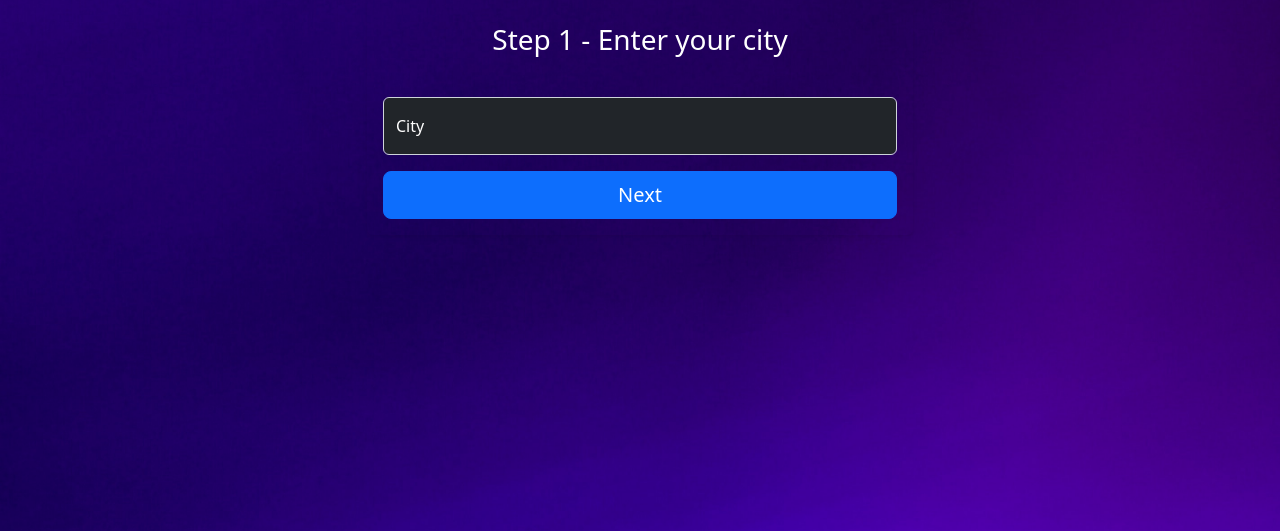
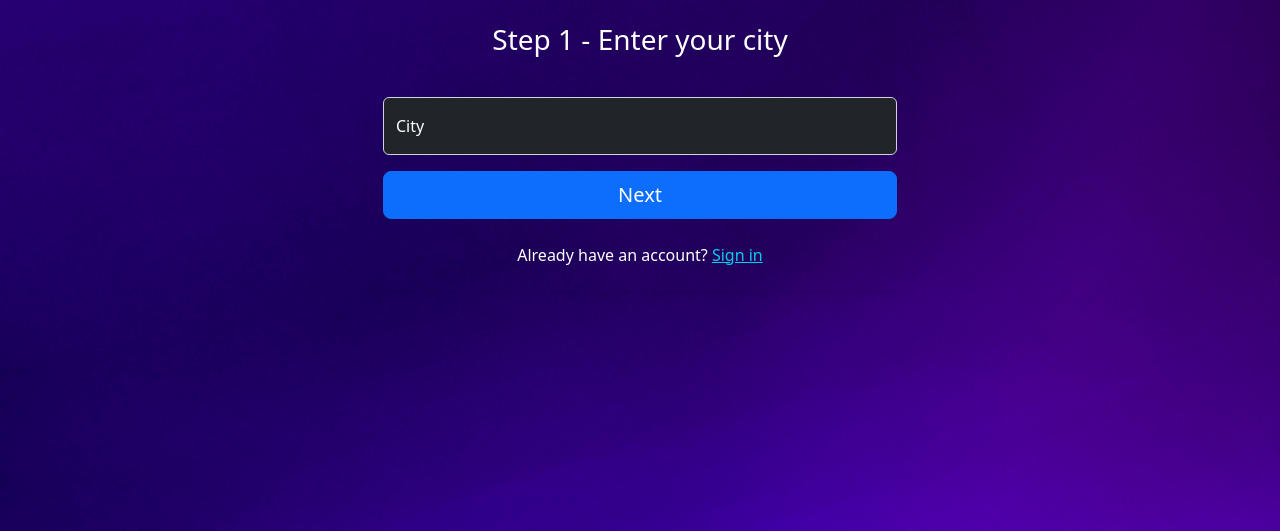
Before and after one commit to MikhailKras/weather-buddy, a FastAPI app: page /users/register/city in a window 1280 px wide. Shown: the part 129-660 px from the top of the page. Run offline with FastAPI, Linux system fonts and the light colour scheme; parts of the project's set-up code (start-up, migrations or seed data) failed here and were passed over.

Commit message:
feat: added links to create an account and sign in

```diff
--- a/src/templates/auth/register_step_1_city.html
+++ b/src/templates/auth/register_step_1_city.html
@@ -22,6 +22,13 @@
             </form>
             <div id="error-message" class="alert alert-danger bg-danger text-white" role="alert" style="display: none;"></div>
           </div>
+          <div class="card-footer bg-transparent border-0">
+            <div class="text-center">
+              <div class="container">
+                <p>Already have an account? <a href="/users/login" class="link-info link-opacity-75">Sign in</a></p>
+              </div>
+            </div>
+          </div>
         </div>
       </div>
     </div>
```
Also changed, not shown: src/templates/auth/login.html (+7 -0 lines).
